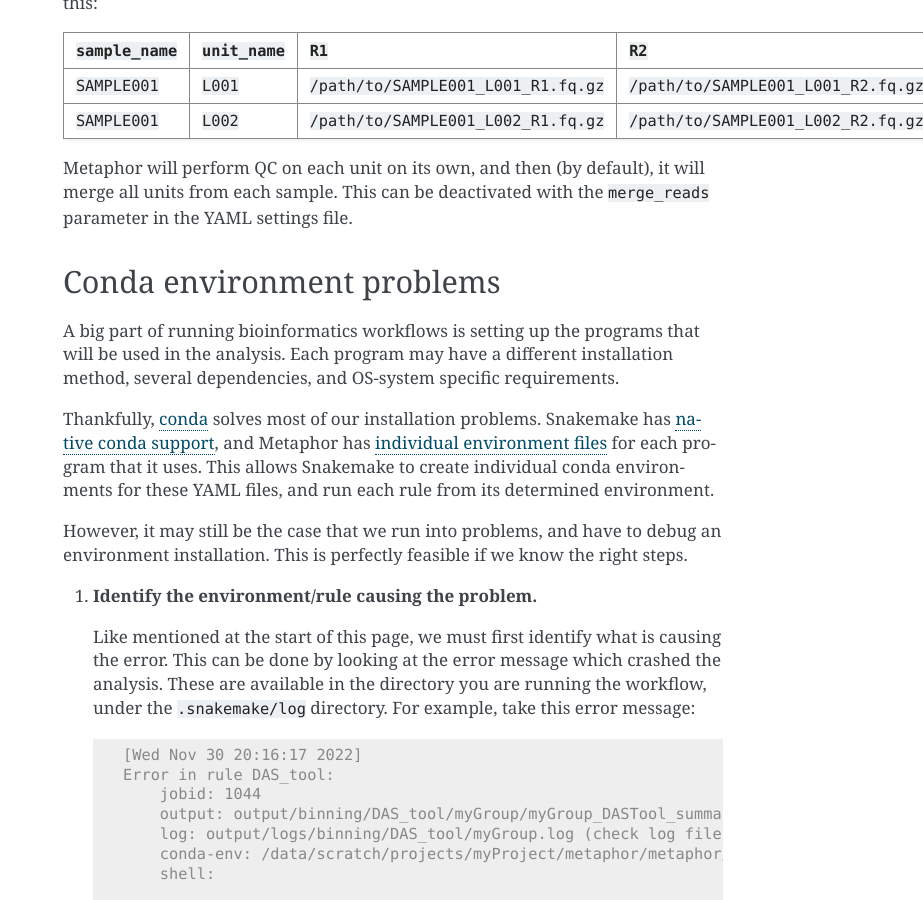
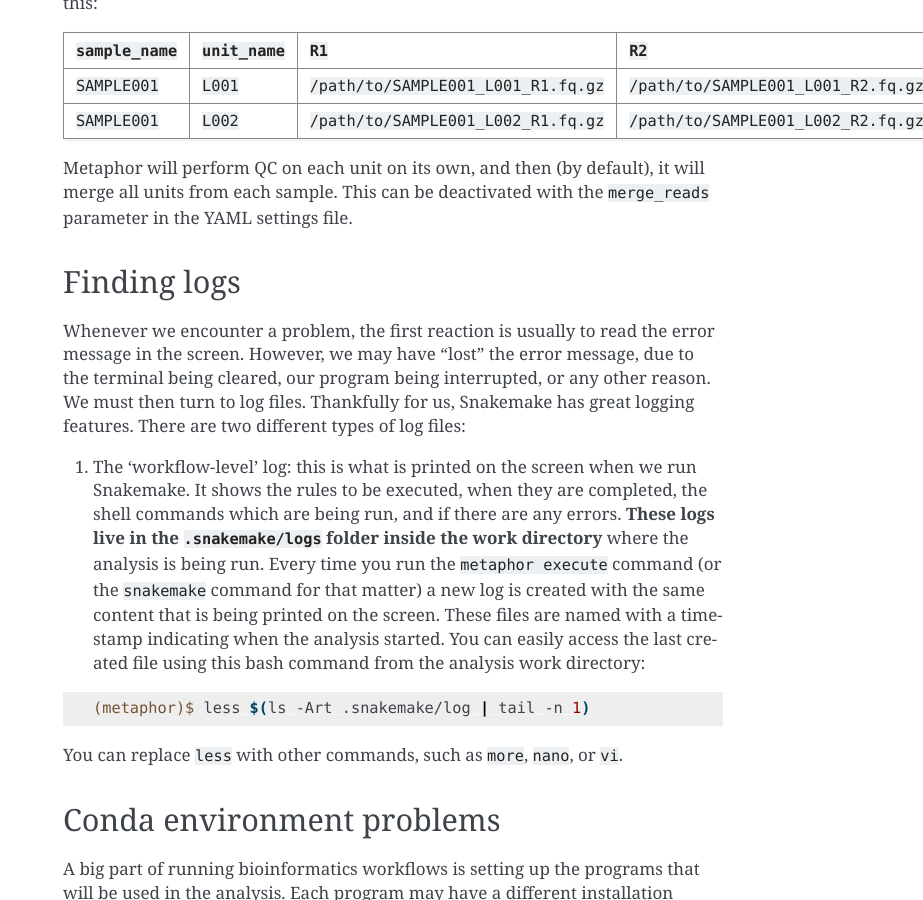
Before and after one commit to vinisalazar/metaphor, a Sphinx documentation site: the page built from docs/source/main/troubleshooting.md, in a window 1280 px wide and 900 px high, scrolled down 1392 px. Shown: the whole window, without its empty margins (357-1280 px from the left). Built offline with Sphinx 7.4.7, drawn with Linux system fonts in a browser that asks for light colours.

Commit message:
Add content to page troubleshooting.md

````diff
--- a/docs/source/main/troubleshooting.md
+++ b/docs/source/main/troubleshooting.md
@@ -27,6 +27,21 @@ Metaphor also supports having multiple files for a single sample. These are refe
 | `SAMPLE001`   | `L002`      | `/path/to/SAMPLE001_L002_R1.fq.gz` | `/path/to/SAMPLE001_L002_R2.fq.gz` |
 
 Metaphor will perform QC on each unit on its own, and then (by default), it will merge all units from each sample. This can be deactivated with the `merge_reads` parameter in the YAML settings file.
+
+## Finding logs
+
+Whenever we encounter a problem, the first reaction is usually to read the error message in the screen. However, we may have "lost"
+the error message, due to the terminal being cleared, our program being interrupted, or any other reason. We must then turn to log files.
+Thankfully for us, Snakemake has great logging features. There are two different types of log files:
+
+1. The 'workflow-level' log: this is what is printed on the screen when we run Snakemake. It shows the rules to be executed, when they are completed, the shell commands which are being run, and if there are any errors. **These logs live in the `.snakemake/logs` folder inside the work directory** where the analysis is being run. Every time you run the `metaphor execute` command (or the `snakemake` command for that matter) a new log is created with the same content that is being printed on the screen. These files are named with a timestamp
+indicating when the analysis started. You can easily access the last created file using this bash command from the analysis work directory:
+
+```{code-block} console
+(metaphor)$ less $(ls -Art .snakemake/log | tail -n 1)
+```
+
+You can replace `less` with other commands, such as `more`, `nano`, or `vi`.
 
 ## Conda environment problems
 
````
